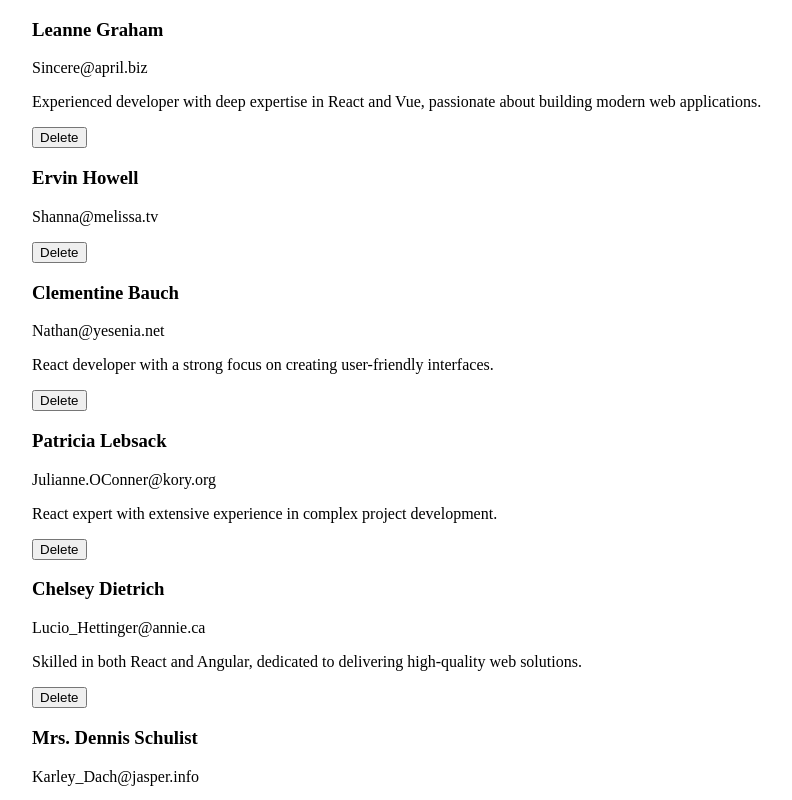
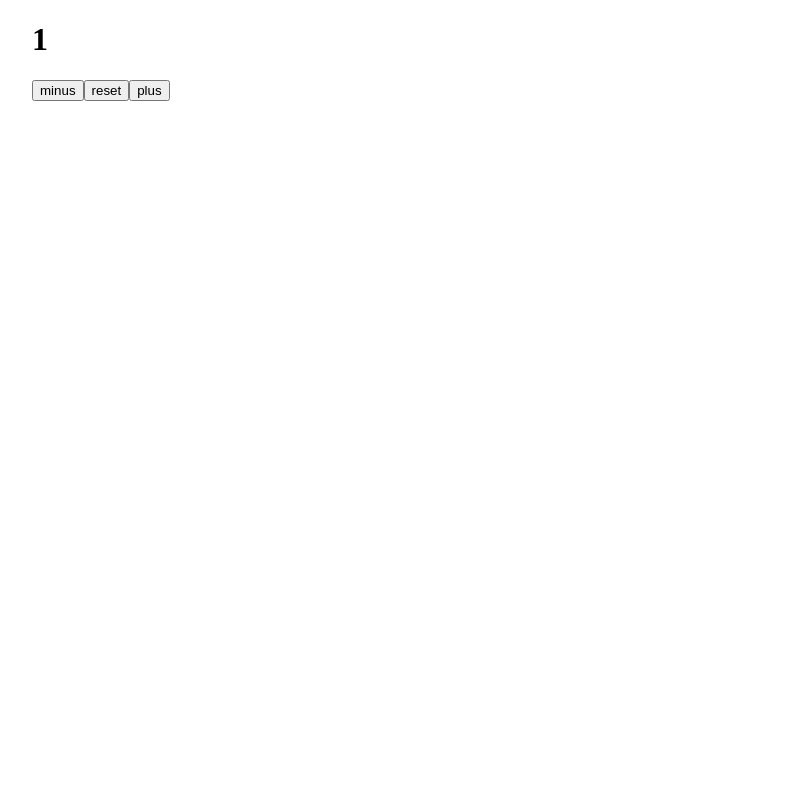
Before and after one commit to AndreyS86/Fs110-test, a React (Vite) app: page / in a window 1280 px wide. Shown: the top 800 px of the page, without its empty margins (16-808 px from the left). Built offline with nearby package versions, Linux system fonts and the light colour scheme.

Commit message:
simpli onClick

```diff
--- a/src/App.jsx
+++ b/src/App.jsx
@@ -4,12 +4,14 @@ import Message from "./components/Message/message";
 import User from "./components/User/User";
 import WelcomeSection from "./components/WelcomeComponents/WelcomeSection";
 import usersData from "./assets/users";
+// import Test from "./components/Test/Test";
+import Counter from "./components/Counter/Counter";
 
 0;
 const App = () => {
   return (
     <>
-      <Header />
+      {/* <Header /> */}
       {/* <h3>Tag</h3>
       {isOnline && <h2>Hello</h2>}
       {isLoggedIn && <h2>Welcome</h2>}
@@ -22,9 +24,12 @@ const App = () => {
           <li>{value}</li>
         ))} */}
 
-        {usersData.map((user) => (
+        {/* {usersData.map((user) => (
           <User key={user.id} {...user} />
-        ))}
+        ))} */}
+        {/* <Test /> */}
+
+        <Counter />
       </ul>
     </>
   );
--- /dev/null
+++ b/src/components/Counter/Counter.jsx
@@ -0,0 +1,25 @@
+const Counter = () => {
+  const handleClickPlus = (e) => {
+    console.log("Plus click");
+    console.log(e);
+    // e.target.innerHTML = "BASE EVENT TARGET";
+  };
+
+  const handleReset = (name) => {
+    console.log(`Hello ${name}`);
+  };
+  return (
+    <div>
+      <div>
+        <h1>{1}</h1>
+        <div>
+          <button onClick={() => console.log("Hello")}>minus</button>
+          <button onClick={() => handleReset("Oleh")}>reset</button>
+          <button onClick={handleClickPlus}>plus</button>
+        </div>
+      </div>
+    </div>
+  );
+};
+
+export default Counter;
--- /dev/null
+++ b/src/components/Test/Test.jsx
@@ -0,0 +1,110 @@
+// import { useState } from "react";
+// const Test = () => {
+//   const handleClick = () => {
+//     alert("I`m a button");
+//   };
+//   return <button onClick={handleClick}>Click me!</button>;
+// };
+
+// const Test = () => {
+//   const handleClick = (evt) => {
+//     console.log(evt);
+//   };
+
+//   return (
+//     <>
+//       <button onClick={handleClick}>First button</button>
+//       <button onClick={(evt) => console.log(evt)}>Second button</button>
+//     </>
+//   );
+// };
+
+// const CustomButton = ({ message, children }) => {
+//   return <button onClick={() => alert(message)}>{children}</button>;
+// };
+
+// const Test = () => {
+//   return (
+//     <>
+//       <CustomButton message="Playing music!">Play some music</CustomButton>
+//       <CustomButton message="Uploading your data!">Upload data</CustomButton>
+//     </>
+//   );
+// };
+
+// const Test = () => {
+//   // let clicks = 0;
+//   const [clicks, setClicks] = useState(0);
+
+//   const handleClick = () => {
+//     // clicks = clicks + 1;
+//     setClicks(clicks + 1);
+//   };
+
+//   return <button onClick={handleClick}>Current: {clicks}</button>;
+// }
+
+// const Test = () => {
+//   const [clicks, setClicks] = useState(0);
+//   const [isOpen, setIsOpen] = useState(false);
+
+//   const handleClick = () => {
+//     setClicks(clicks + 1);
+//   };
+
+//   const handleToggle = () => {
+//     setIsOpen(!isOpen);
+//   };
+
+//   return (
+//     <>
+//       <button onClick={handleClick}>Current: {clicks}</button>
+//       <button onClick={handleToggle}>{isOpen ? "Hide" : "Show"}</button>
+//       {isOpen && <p>Now you can see me!</p>}
+//     </>
+//   );
+// };
+
+// const Test = () => {
+//   const [clicks, setClicks] = useState(0);
+
+//   const handleClick = () => {
+//     setClicks(clicks + 1);
+//   };
+
+//   return <button onClick={handleClick}>Current: {clicks}</button>;
+// };
+
+// const Test = () => {
+//   const [values, setValues] = useState({
+//     x: 0,
+//     y: 0,
+//   });
+
+//   const updateX = () => {
+//     setValues({
+//       ...values,
+//       x: values.x + 1,
+//     });
+//   };
+
+//   const updateY = () => {
+//     setValues({
+//       ...values,
+//       y: values.y + 1,
+//     });
+//   };
+
+//   return (
+//     <div>
+//       <p>
+//         x: {values.x}, y: {values.y}
+//       </p>
+
+//       <button onClick={updateX}>Update x</button>
+//       <button onClick={updateY}>Update y</button>
+//     </div>
+//   );
+// };
+
+// export default Test:
```
